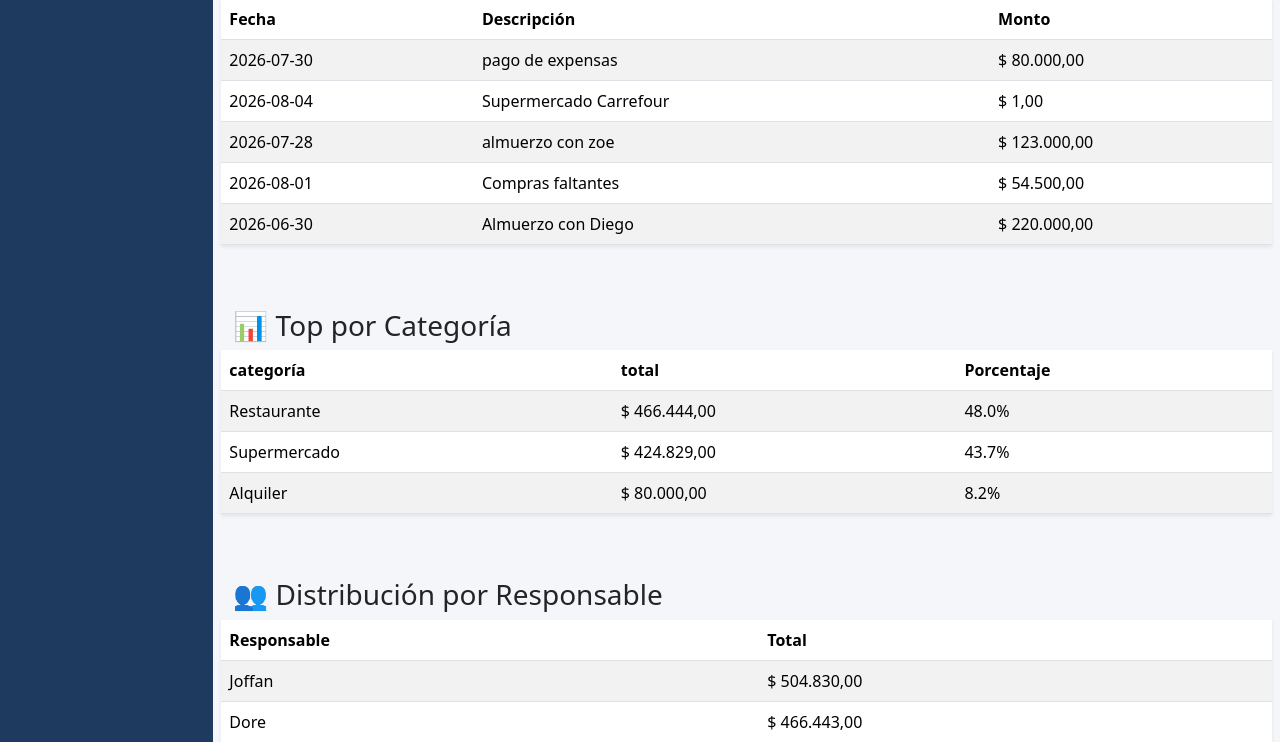
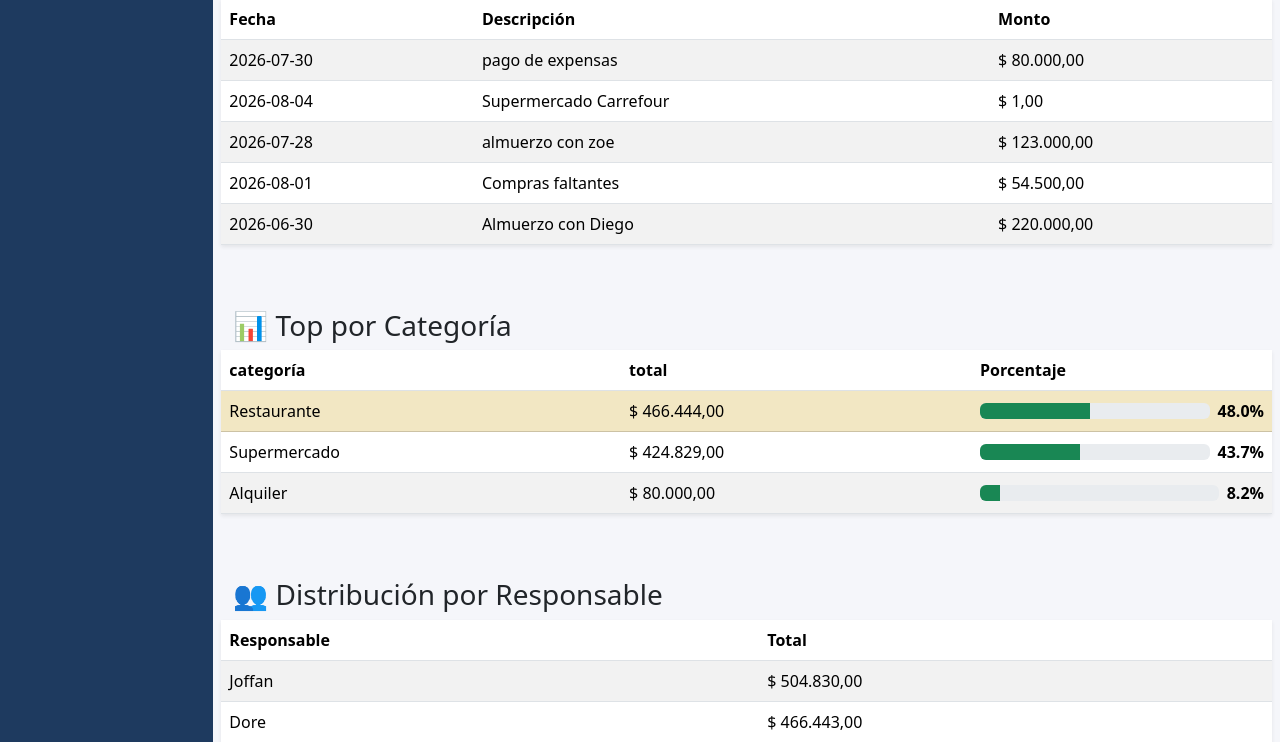
Before and after one commit to kleiwerfn2/finanzas-familiaNP, a Flask app: page / in a window 1280 px wide. Shown: the part 360-1102 px from the top of the page. Run offline with Flask 3, Linux system fonts and the light colour scheme; data comes from the database, SQL or seed files in the repository.

Commit message:
ajuste de vista %

```diff
--- a/templates/home.html
+++ b/templates/home.html
@@ -130,11 +130,39 @@
 
         {% for item in gastos_categoria_pct %}
 
-        <tr>
+        <tr {% if loop.first %}class="table-warning"{% endif %}>
+
             <td>{{ item.categoria }}</td>
-            <td>$ {{ item.total | moneda }}</td>
-            <td>{{ item.porcentaje  }}%</td>
+
+            <td>
+                $ {{ item.total | moneda }}
+            </td>
+
+            <td style="width: 300px;">
+
+                <div class="d-flex align-items-center">
+
+                    <div class="progress flex-grow-1 me-2">
+
+                        <div
+                            class="progress-bar bg-success"
+                            role="progressbar"
+                            style="width: {{ item.porcentaje }}%;">
+
+                        </div>
+
+                    </div>
+
+                    <strong>
+                        {{ item.porcentaje }}%
+                    </strong>
+
+                </div>
+
+            </td>
+
         </tr>
+
         {% endfor %}
 
     </tbody>
```
